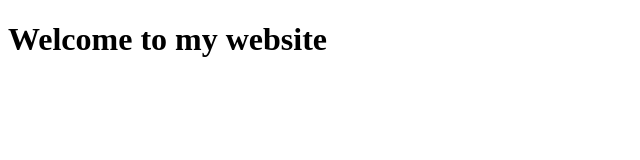
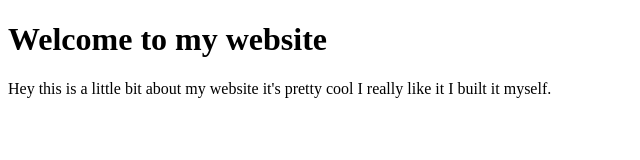
Before and after one commit to dmarquis517/website-fun, a plain HTML site: page index.html in a window 1280 px wide. Shown: the whole page, without its empty margins (0-640 px from the left). Drawn offline with Linux system fonts and the light colour scheme.

Commit message:
Update index.html

```diff
--- a/index.html
+++ b/index.html
@@ -5,5 +5,6 @@
     </head>
     <body>
         <h1>Welcome to my website</h1>
+        <p>Hey this is a little bit about my website it's pretty cool I really like it I built it myself.</p>
     </body>
 </html>
```
